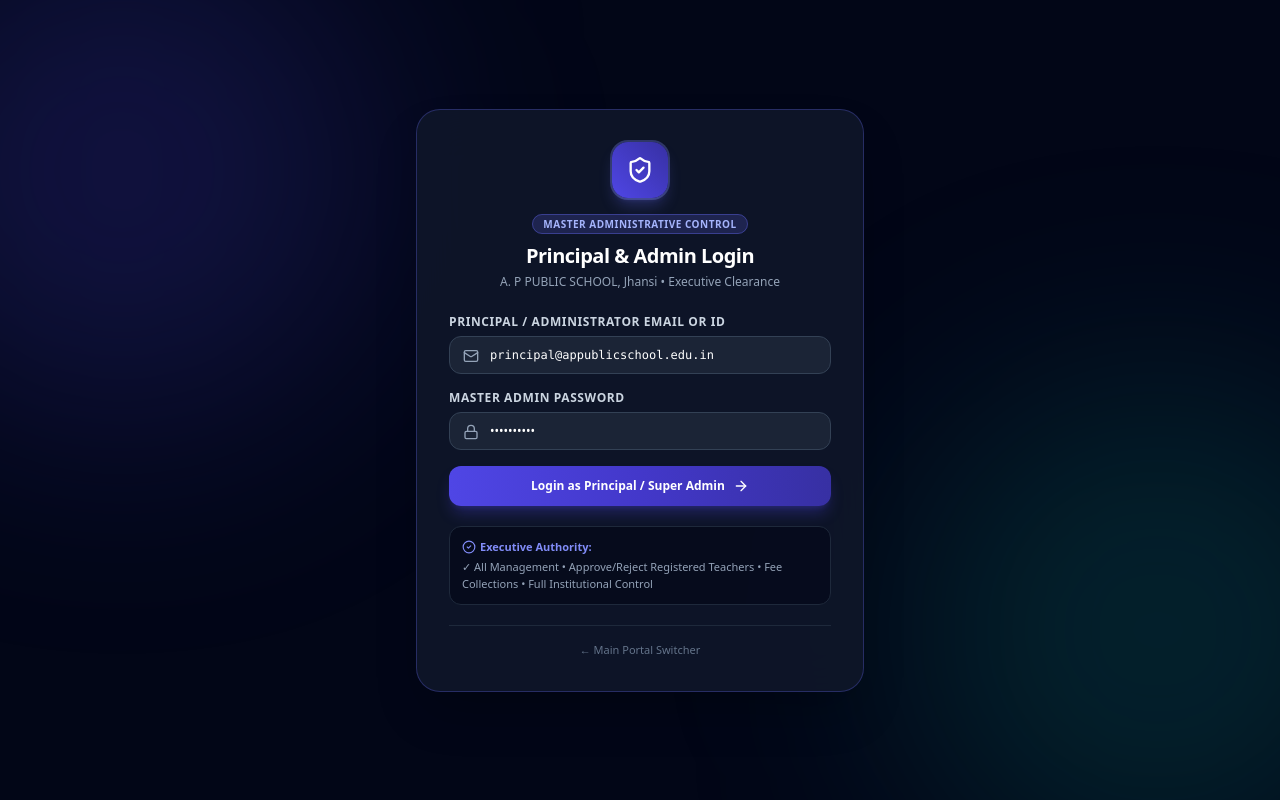
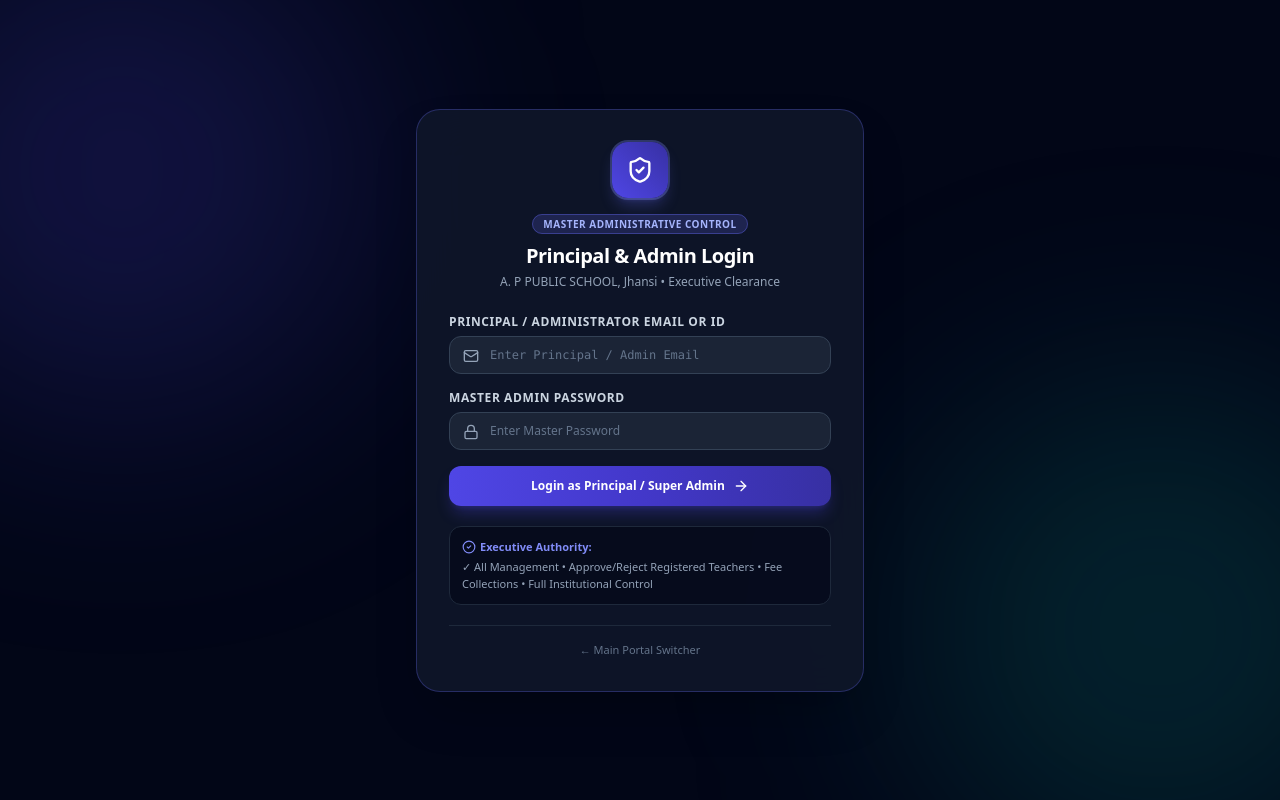
Before and after one commit to princenayak01/ap-public-school-erp, a Next.js app in the folder frontend/: page /login/principal in a window 1280 px wide. Built offline with nearby package versions, Linux system fonts and the light colour scheme.

Commit message:
Remove default credentials autofill from Principal login page

```diff
--- a/frontend/src/app/login/principal/page.tsx
+++ b/frontend/src/app/login/principal/page.tsx
@@ -7,8 +7,8 @@ import { ShieldCheck, Lock, Mail, ArrowRight, KeyRound, CheckCircle2, ShieldAler
 
 export default function PrincipalLoginPage() {
   const router = useRouter();
-  const [identifier, setIdentifier] = useState('principal@appublicschool.edu.in');
-  const [password, setPassword] = useState('Admin@2026');
+  const [identifier, setIdentifier] = useState('');
+  const [password, setPassword] = useState('');
   const [loading, setLoading] = useState(false);
   const [error, setError] = useState('');
 
@@ -86,8 +86,9 @@ export default function PrincipalLoginPage() {
                 value={identifier}
                 onChange={(e) => setIdentifier(e.target.value)}
                 required
+                autoComplete="off"
                 className="w-full pl-10 pr-4 py-2.5 rounded-xl bg-slate-800/80 border border-slate-700 text-white text-xs focus:outline-none focus:border-indigo-500 focus:ring-1 focus:ring-indigo-500 transition-all placeholder-slate-500 font-mono"
-                placeholder="principal@appublicschool.edu.in"
+                placeholder="Enter Principal / Admin Email"
               />
             </div>
           </div>
@@ -103,8 +104,9 @@ export default function PrincipalLoginPage() {
                 value={password}
                 onChange={(e) => setPassword(e.target.value)}
                 required
+                autoComplete="new-password"
                 className="w-full pl-10 pr-4 py-2.5 rounded-xl bg-slate-800/80 border border-slate-700 text-white text-xs focus:outline-none focus:border-indigo-500 focus:ring-1 focus:ring-indigo-500 transition-all placeholder-slate-500"
-                placeholder="••••••••"
+                placeholder="Enter Master Password"
               />
             </div>
           </div>
```
